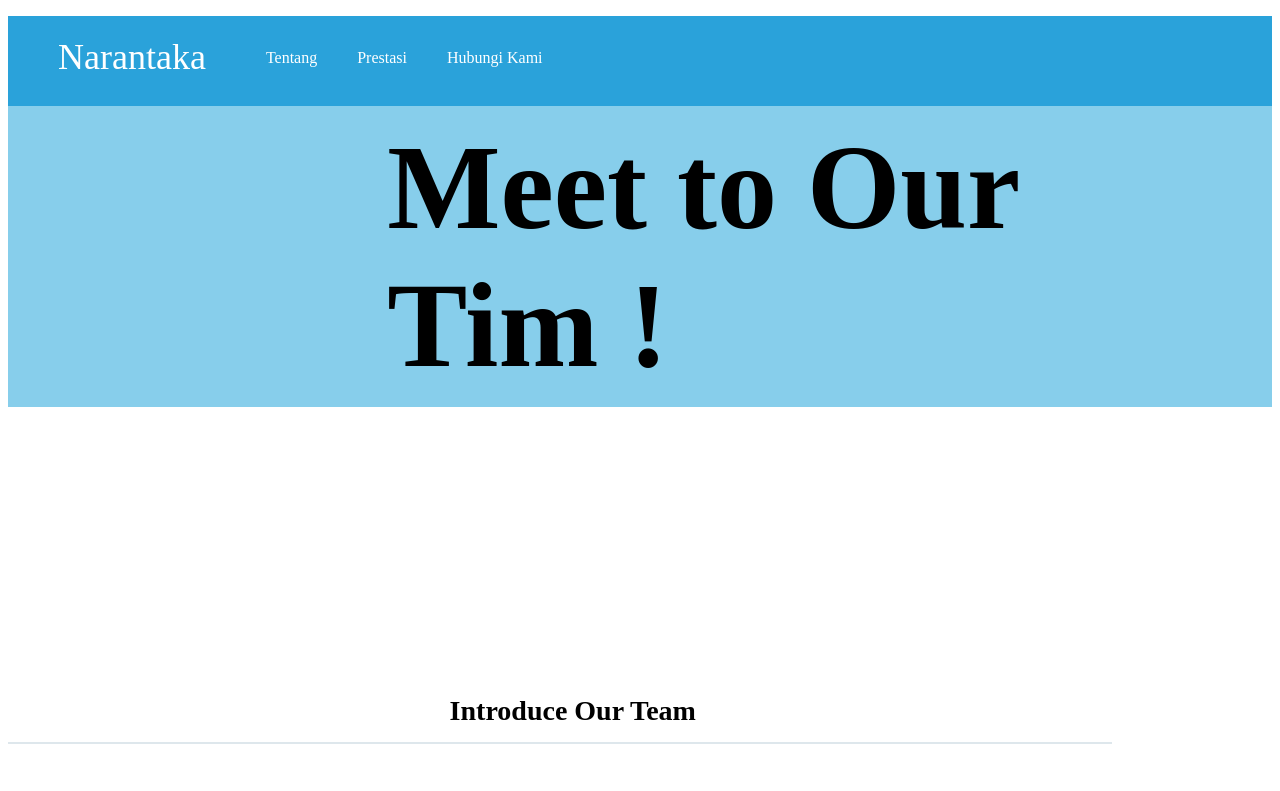
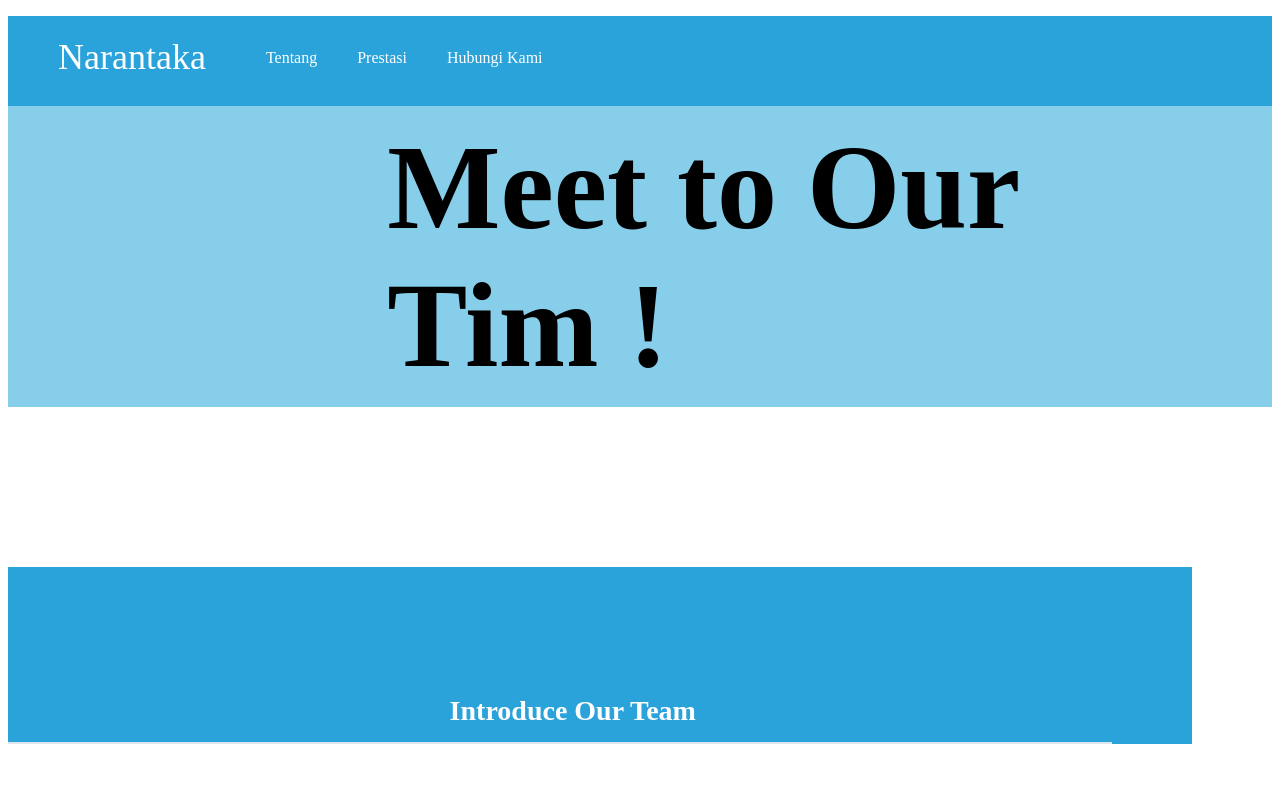
Before and after one commit to mnurilmi/mnurilmi.github.io, a plain HTML site: page index.html in a window 1280 px wide. Shown: the top 791 px of the page. Drawn offline with Linux system fonts and the light colour scheme.

Commit message:
Update style-sheet.css

```diff
--- a/style-sheet.css
+++ b/style-sheet.css
@@ -67,6 +67,8 @@ li {
 
 
 .contents {
+  background-color: #2aa2da;
+  color: #fff;
   height: auto;
   margin-top: 100px;
   padding-top: 100px;
```
